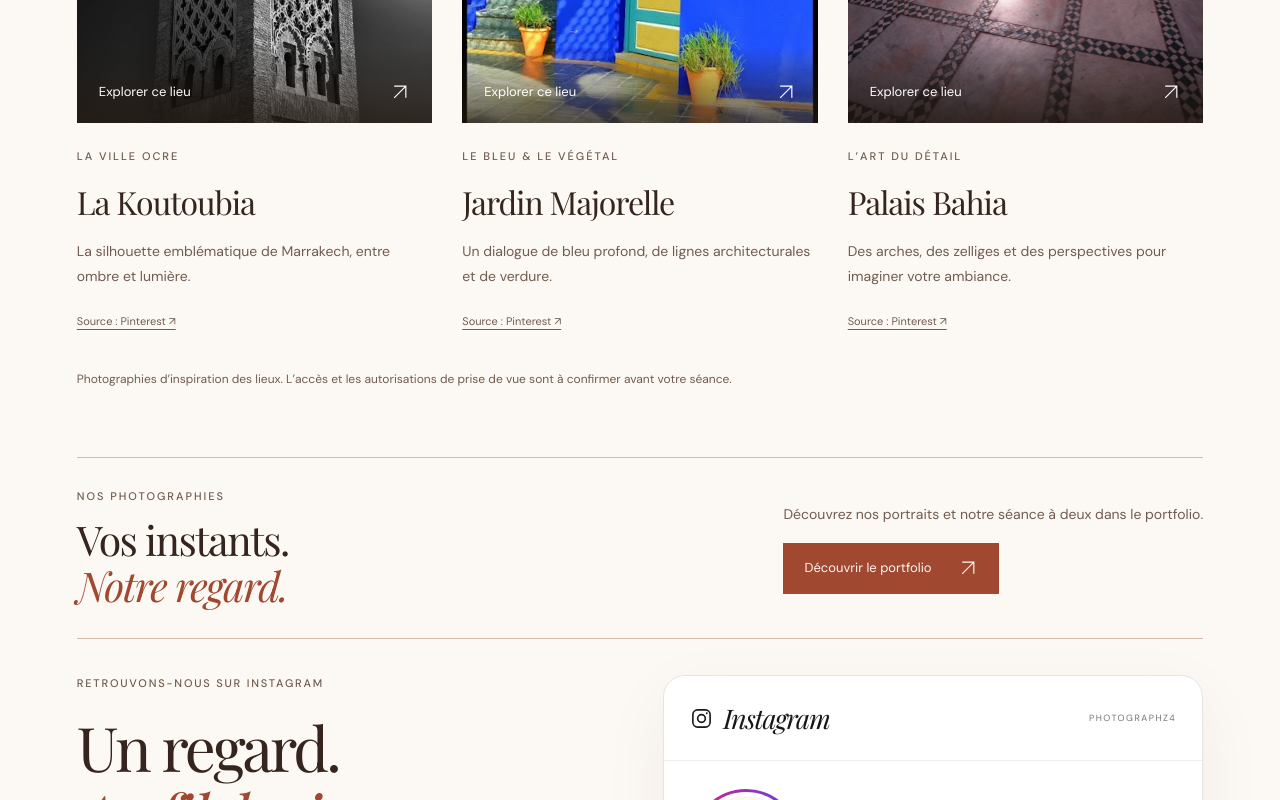
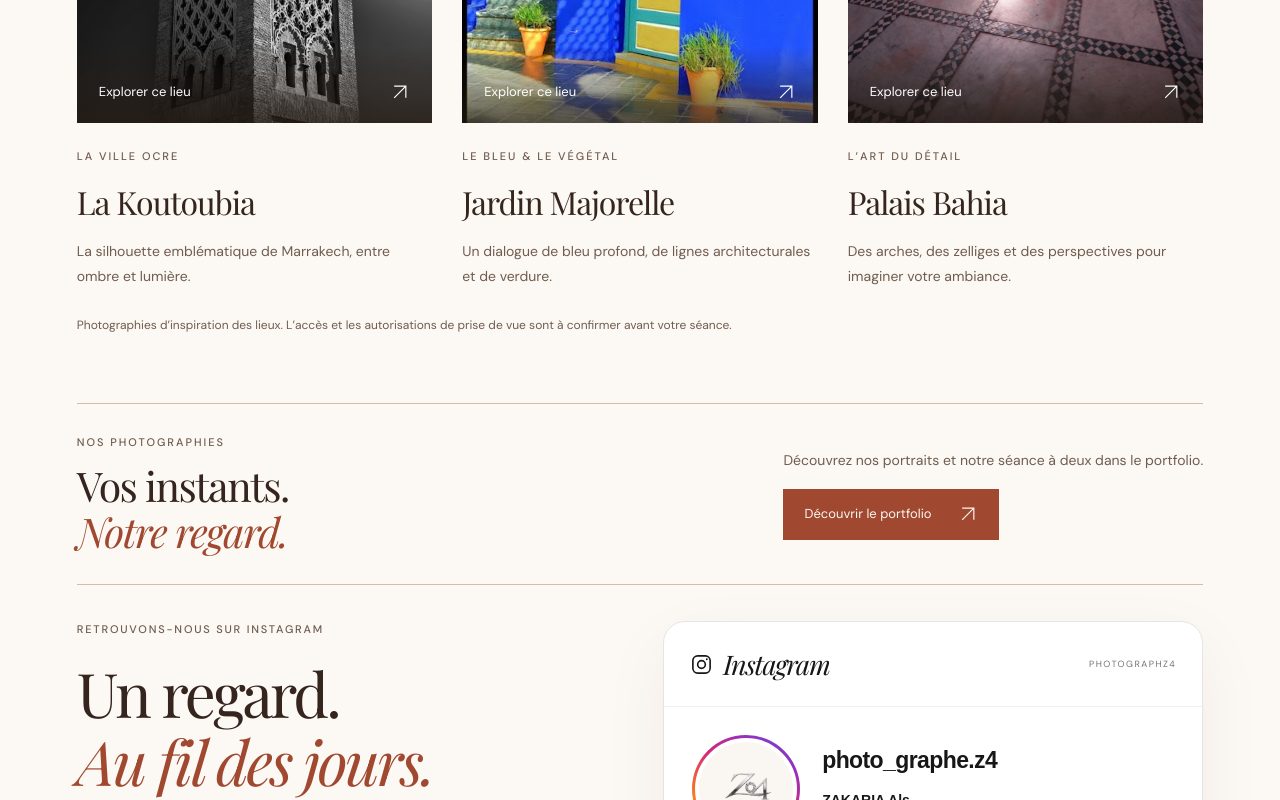
Before and after one commit to Hicham02145872/photoghrapheMarrakesh, a Next.js app: page / in a window 1280 px wide. Shown: the part 3659-4459 px from the top of the page. Built offline with nearby package versions, Linux system fonts and the light colour scheme; a web font is replaced by a local one.

Commit message:
Remove visible photo source links from Marrakech places

```diff
--- a/components/marrakech-places.tsx
+++ b/components/marrakech-places.tsx
@@ -10,6 +10,6 @@ const places=[
 ];
 export default function MarrakechPlaces(){return <section id="lieux" className="marrakech-places section-shell" aria-labelledby="places-title">
  <div className="section-heading"><div><div className="eyebrow"><Bilingual fr="MARRAKECH, EN INSPIRATION" en="INSPIRED BY MARRAKECH"/></div><h2 id="places-title"><Bilingual fr={<>Des lieux iconiques.<br/><em>Une atmosphère à vous.</em></>} en={<>Iconic places.<br/><em>Your own atmosphere.</em></>}/></h2></div><p><Bilingual fr="Couleurs, matières, lumière. Trouvons le décor qui vous ressemble." en="Colour, texture, light. Let’s find the setting that feels like you."/></p></div>
- <div className="places-grid">{places.map((p,i)=><article className="place-card" key={p.image}><Link href={p.href} className="place-photo" aria-label={p.name}><Image src={'/images/pinterest-'+p.image+'.jpg'} alt={p.name+' — Marrakech'} width={p.width} height={p.height} sizes="(max-width:767px) 88vw,30vw"/><span className="place-number">0{i+1}</span><span className="place-discover"><Bilingual fr="Explorer ce lieu" en="Explore this place"/><Arrow/></span></Link><div className="eyebrow"><Bilingual fr={p.tag} en={p.en}/></div><h3><Link href={p.href}>{p.name}</Link></h3><p><Bilingual fr={p.text} en={p.english}/></p><a className="place-credit" href={p.source} target="_blank" rel="noopener noreferrer">Source : Pinterest ↗<span className="sr-only"> (nouvel onglet)</span></a></article>)}</div>
+ <div className="places-grid">{places.map((p,i)=><article className="place-card" key={p.image}><Link href={p.href} className="place-photo" aria-label={p.name}><Image src={'/images/pinterest-'+p.image+'.jpg'} alt={p.name+' — Marrakech'} width={p.width} height={p.height} sizes="(max-width:767px) 88vw,30vw"/><span className="place-number">0{i+1}</span><span className="place-discover"><Bilingual fr="Explorer ce lieu" en="Explore this place"/><Arrow/></span></Link><div className="eyebrow"><Bilingual fr={p.tag} en={p.en}/></div><h3><Link href={p.href}>{p.name}</Link></h3><p><Bilingual fr={p.text} en={p.english}/></p></article>)}</div>
  <p className="places-note"><Bilingual fr="Photographies d’inspiration des lieux. L’accès et les autorisations de prise de vue sont à confirmer avant votre séance." en="Location inspiration photography. Access and photography permissions must be confirmed before your session."/></p>
  </section>}
```
